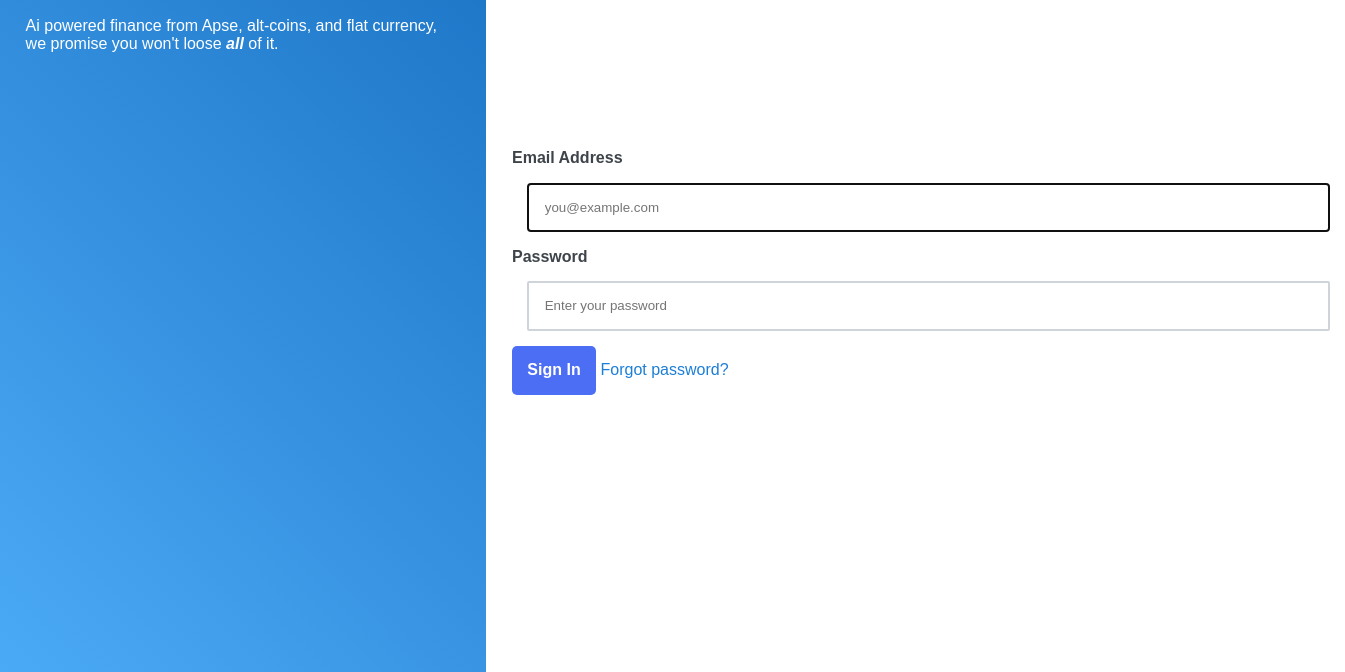
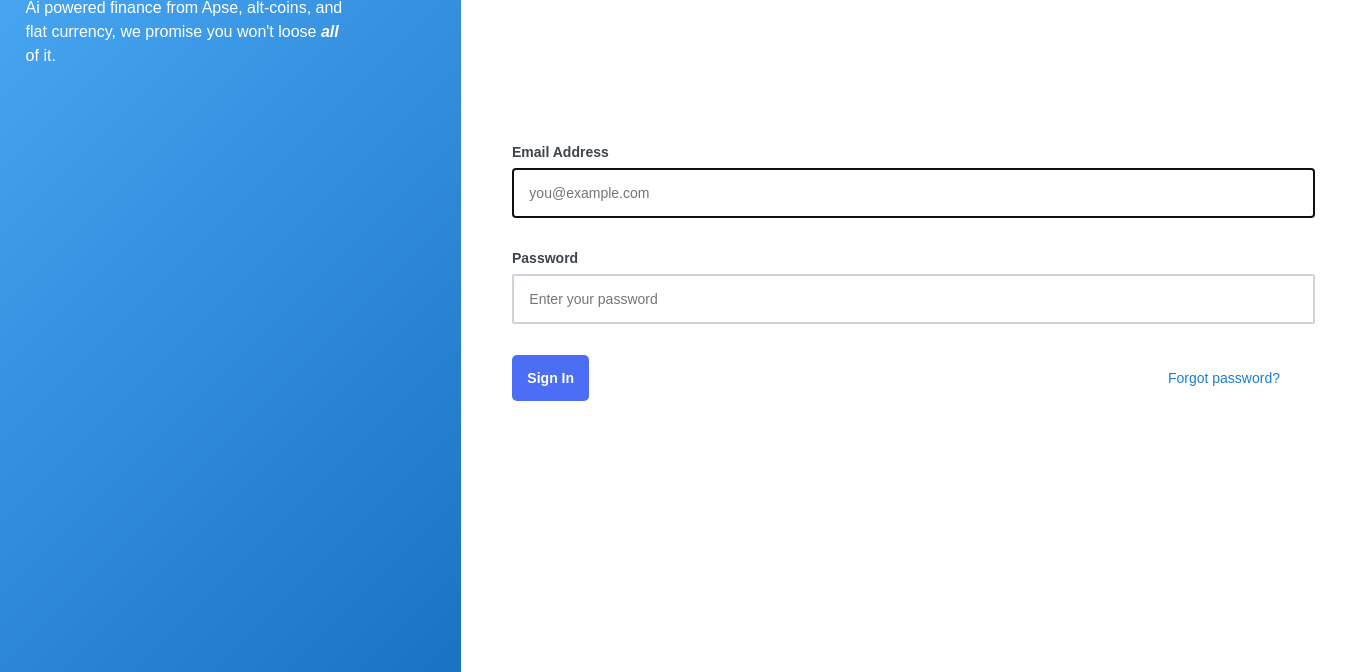
Before and after one commit to shp5238/lab5-css-foundations, a plain HTML site: page docs/index.html in a window 1280 px wide. Shown: the part 128-800 px from the top of the page, 1345 px wide, since content can reach past the window. Drawn offline with Linux system fonts and the light colour scheme.

Commit message:
improved button styling and organization, updated gradient angle, simplified html structure, added p line spacing

```diff
--- a/docs/index.html
+++ b/docs/index.html
@@ -29,17 +29,16 @@
   </form>
 
   <button-row>
-  <form-field>
     <button type="Submit">Sign In
     </button>
-  </form-field>
 
-  <password-recovery>
-    <a ref="forgot.php" id="forgot">
-      Forgot password?
-    </a>
-  </password-recovery>
+    <password-recovery>
+      <a href="forgot.php" id="forgot">
+        Forgot password?
+      </a>
+    </password-recovery>
   </button-row>
 </section>
+
 </body>
 </html>
--- a/docs/styles.css
+++ b/docs/styles.css
@@ -1,22 +1,26 @@
 body{
   display: flex;
   flex-direction: row;
-  height: 100vh;
+  height: 100vh; /*deprecated, use better units*/
   text-align: left;
   margin: 0 auto;
   font-family: Arial;
   justify-content: center;
 }
 
-h1{
-  font-size: 3rem;
+#loginInfo h1{
+  font-size: 2.5rem;
+}
+
+#loginInfo p{
+  line-height: 1.5;
+  max-width: 20rem; /*so width stays constant*/
 }
 
 #loginInfo{
   color: white;
-  background: linear-gradient(45deg, #4BAAF6, #1A72C3);
+  background: linear-gradient(135deg, #4BAAF6, #1A72C3);
   padding: 2%;
-  justify-content: center;
   width: 35vw;
 }
 
@@ -24,8 +28,7 @@ h1{
   display: flex;
   flex-direction: column;
   min-width: 60%;
-  margin: auto;
-  margin-left: 2%;
+  margin-left: 4%;
   justify-content: center;
 }
 
@@ -35,35 +38,61 @@ form{
   justify-content: left;
 }
 
-button{
+/* make some generalized
+version for buttons*/
+Button[type="Submit"]{
   color: white;
   background-color: #4C6EF5;
   padding: 2%;
   border: none;
   border-radius: 5px;
   font-weight: 900;
-  font-size: 16px;
+  font-size: 14px;
+  cursor: pointer;
 }
 
+Button[type="Submit"]:hover {
+  background-color: #4559A0;
+}
+
+/*
 password-recovery{
   background-color: transparent;
   color: #1C7ED6;
+}
+*/
+#forgot{
+  text-decoration: none;
+  color: #1C7ED6;
+  font-size: 14px;
+}
+
+#forgot:hover {
+  text-decoration: underline;
+  color: #4559A0;
 }
 
 input{
   border-radius: 2px;
   border: 2px solid #CED4DA;
   padding: 2%;
-  margin: 2%;
+  margin-top: 1%;
+  margin-bottom: 4%;
   width: 100%;
+}
+
+input::placeholder{
+  font-size: 14px;
 }
 
 label{
   color: #3E444A;
   font-weight: bold;
+  font-size: 14px;
 }
 
 button-row{
-  flex-direction: column;
-  margin-top: 1rem;
+  display: flex;
+  align-items: center;
+  justify-content: space-between;
 }
```
